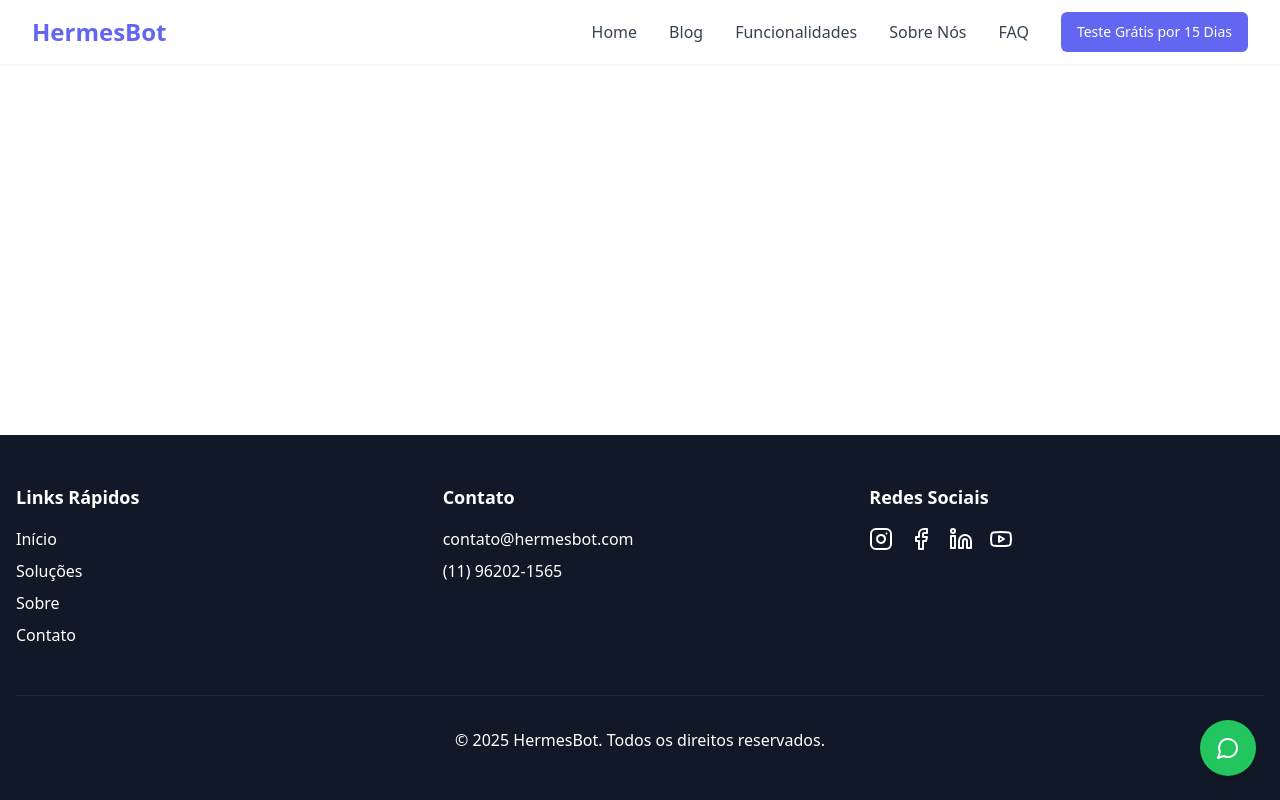
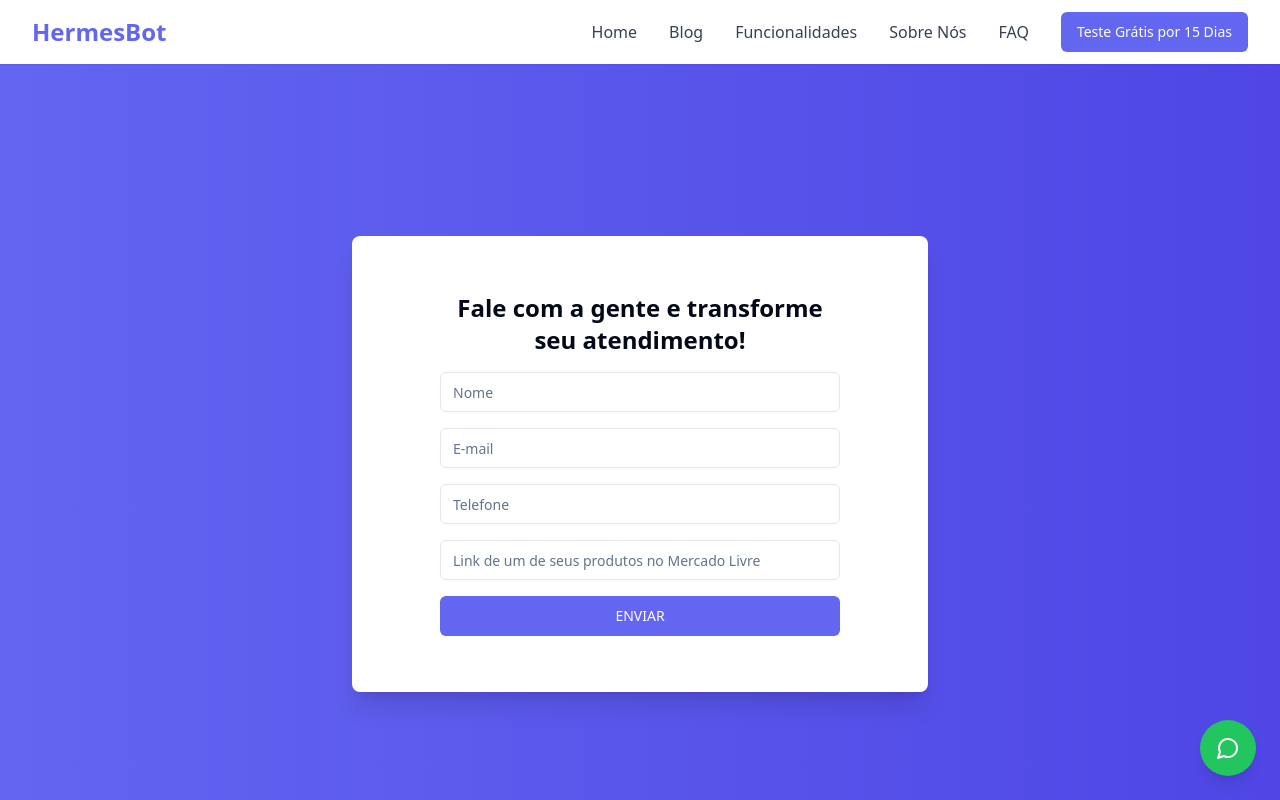
Before and after one commit to HermesBotBr/smartreply-bot-solution, a React (Vite) app: page /form in a window 1280 px wide. Shown: the top 800 px of the page. Built offline with nearby package versions, Linux system fonts and the light colour scheme.

Commit message:
Add contact form page
Create a new internal page for the contact form, accessible via the link /form. The page will feature a form identical to the existing popup form, while keeping all current buttons that trigger the popup unchanged.
[skip gpt_engineer]

```diff
--- a/src/App.tsx
+++ b/src/App.tsx
@@ -7,6 +7,7 @@ import Header from "./components/layout/Header";
 import Footer from "./components/layout/Footer";
 import Index from "./pages/Index";
 import ThankYou from "./pages/ThankYou";
+import Form from "./pages/Form";
 import WhatsAppButton from "./components/WhatsAppButton";
 
 const queryClient = new QueryClient({
@@ -29,6 +30,7 @@ function App() {
               <Routes>
                 <Route path="/" element={<Index />} />
                 <Route path="/obrigado" element={<ThankYou />} />
+                <Route path="/form" element={<Form />} />
               </Routes>
             </main>
             <Footer />
--- /dev/null
+++ b/src/pages/Form.tsx
@@ -0,0 +1,13 @@
+import ContactForm from "@/components/ContactForm";
+
+const Form = () => {
+  return (
+    <div className="min-h-screen flex items-center justify-center bg-gradient-to-r from-primary to-secondary p-4">
+      <div className="w-full max-w-xl bg-white rounded-lg shadow-xl p-8">
+        <ContactForm />
+      </div>
+    </div>
+  );
+};
+
+export default Form;
```
